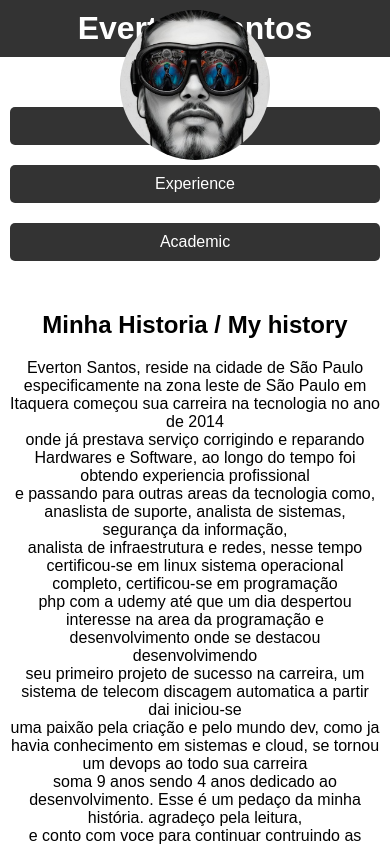
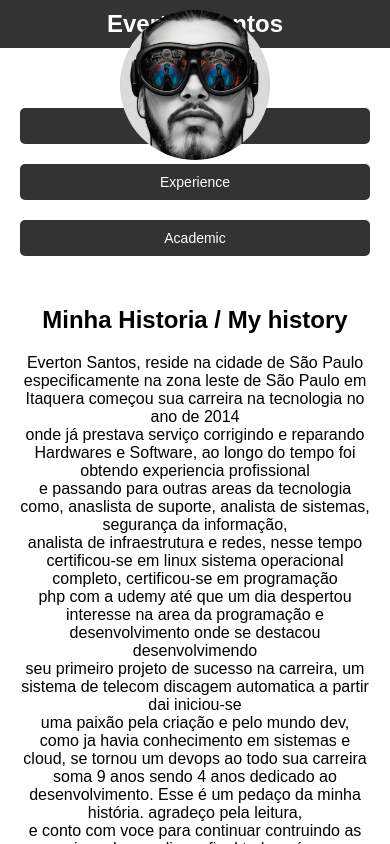
Before and after one commit to everybecch/my-profile, a React (Create React App) app: page / in a window 390 px wide. Shown: the top 844 px of the page. Built offline with nearby package versions, Linux system fonts and the light colour scheme.

Commit message:
Feat: correção responvividade | #002

```diff
--- a/src/App.css
+++ b/src/App.css
@@ -105,8 +105,8 @@ li {
     padding: 10px;
   }
 
-  main {
-    padding: 10px;
+  h1 {
+    font-size: 24px;
   }
 
   .menu-options {
@@ -115,5 +115,6 @@ li {
 
   .menu-options button {
     margin-bottom: 10px;
+    font-size: 14px;
   }
 }
```
